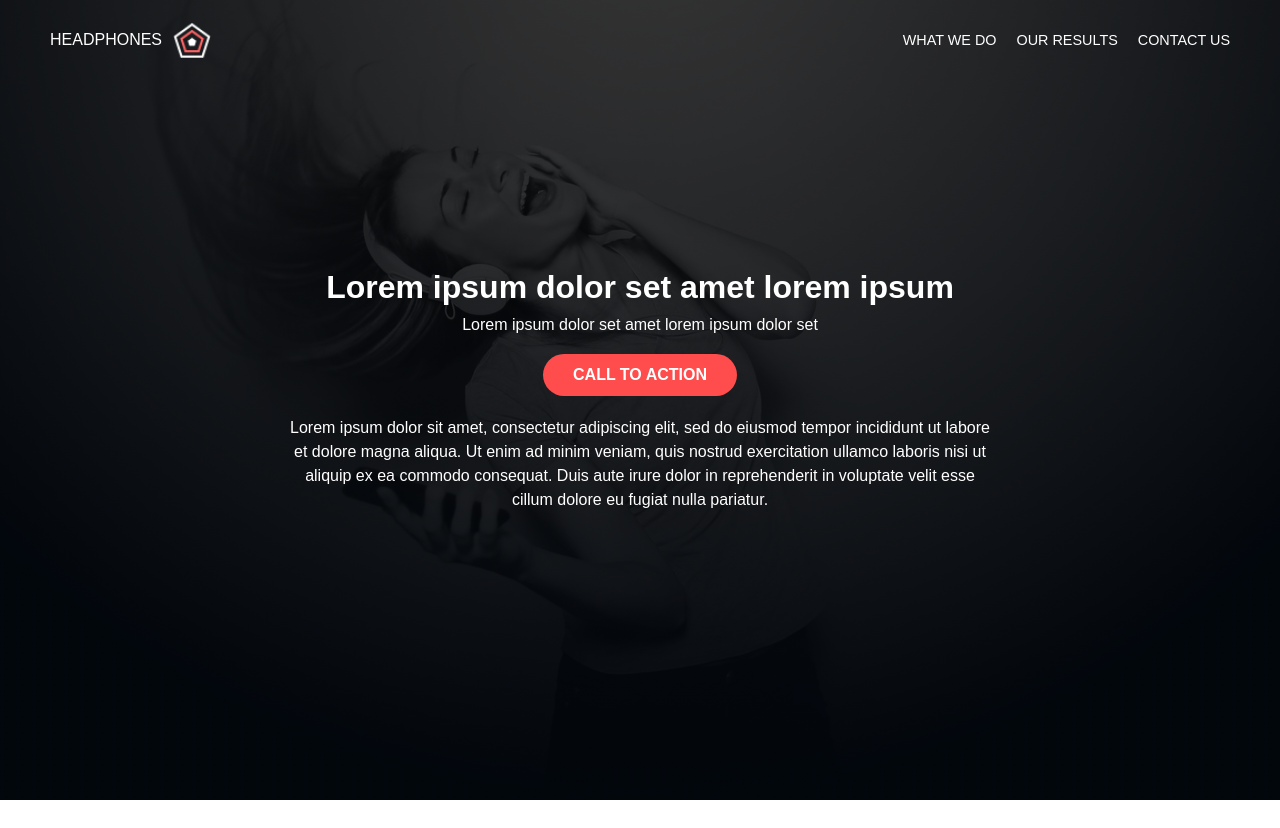
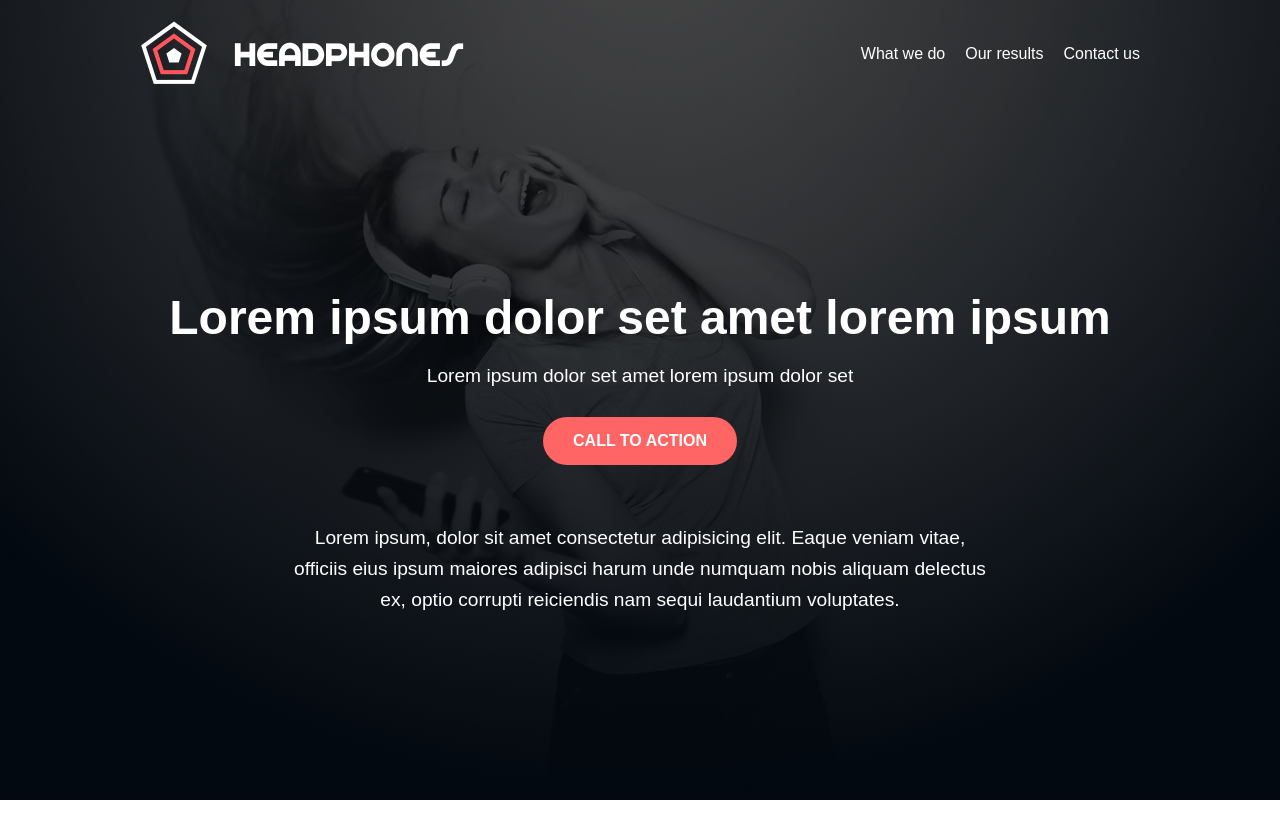
Before and after one commit to Sangbryan/alx_html_css, a plain HTML site: page headphones/0-index.html in a window 1280 px wide. Before the commit the page ends 800 px from the top, so only its background shows below. Drawn offline with Linux system fonts and the light colour scheme.

Commit message:
Update hero section with supporting paragraph under CTA

```diff
--- a/headphones/0-index.html
+++ b/headphones/0-index.html
@@ -7,32 +7,33 @@
   <link rel="stylesheet" href="0-styles.css">
 </head>
 <body>
-  <!-- Header -->
-  <header class="navbar">
-    <div class="logo">HEADPHONES
-        <img src="images/favicon.png" alt="Headphones logo">
-    </div>
-    <nav>
-      <ul>
-        <li><a href="#">what we do</a></li>
-        <li><a href="#">our results</a></li>
-        <li><a href="#">contact us</a></li>
-      </ul>
-    </nav>
+  <!-- Header Section -->
+  <header class="header">
+    <div class="container">
+      <nav class="navbar">
+        <a href="#" class="logo">
+          <img src="images/logo_headphones.png" alt="Headphones Logo">
+        </a>
+        <ul class="nav-links">
+          <li><a href="#">What we do</a></li>
+          <li><a href="#">Our results</a></li>
+          <li><a href="#">Contact us</a></li>
+        </ul>
+      </nav>
+
+      <!-- Hero Content -->
+      <div class="hero">
+        <h1>Lorem ipsum dolor set amet lorem ipsum</h1>
+        <p>Lorem ipsum dolor set amet lorem ipsum dolor set</p>
+        <a href="#" class="btn">Call to action</a><br>
+        <p class="hero-desc"> Lorem ipsum, dolor sit amet consectetur adipisicing elit. Eaque veniam vitae, officiis eius ipsum maiores adipisci harum unde numquam nobis aliquam delectus ex, optio corrupti reiciendis nam sequi laudantium voluptates.</p>
+
+      </div>
+
+
+       </div>
   </header>
 
-  <!-- Hero Section -->
-  <section class="hero">
-    <div class="hero-content">
-      <h1>Lorem ipsum dolor set amet lorem ipsum</h1>
-      <p>Lorem ipsum dolor set amet lorem ipsum dolor set</p>
-      <a href="#" class="btn">CALL TO ACTION</a>
-      <p class="hero-description">
-        Lorem ipsum dolor sit amet, consectetur adipiscing elit, sed do eiusmod tempor incididunt ut labore et dolore magna aliqua.
-        Ut enim ad minim veniam, quis nostrud exercitation ullamco laboris nisi ut aliquip ex ea commodo consequat.
-        Duis aute irure dolor in reprehenderit in voluptate velit esse cillum dolore eu fugiat nulla pariatur.
-      </p>
-    </div>
-  </section>
+
 </body>
 </html>
--- a/headphones/0-styles.css
+++ b/headphones/0-styles.css
@@ -4,100 +4,105 @@
   padding: 0;
   box-sizing: border-box;
 }
-
+/* Variables */
+:root {
+  --primary-color: #FF6565;
+  --text-color: #fff;
+  --max-width: 1000px;
+  --font: 'Source Sans Pro', sans-serif;
+}
 body {
-  font-family: Arial, Helvetica, sans-serif;
-  color: #fff;
+  font-family: var(--font);
+}
+/* Header */
+.header {
+  background: url("images/headphones_hero_1.jpg") no-repeat center center/cover;
+  height: 100vh;
+  position: relative;
 }
 
+.header::after {
+  content: "";
+  position: absolute;
+  top: 0;
+  left: 0;
+  width: 100%;
+  height: 100%;
+  background: rgba(0,0,0,0.6); /* dark overlay */
+}
+
+.container, .hero {
+  position: relative;
+  z-index: 1; /* keep content above overlay */
+}
+
+.container {
+  max-width: var(--max-width);
+  margin: 0 auto;
+  width: 90%;
+}
 /* Navbar */
 .navbar {
-  position: absolute;
-  top: 0;
-  width: 100%;
   display: flex;
   justify-content: space-between;
-  padding: 20px 50px;
-  z-index: 10;
   align-items: center;
+  padding: 20px 0;
 }
-
-/* Logo container */
-.logo {
-  display: flex;
-  align-items: center;
-  gap: 10px; /* space between image and text */
-}
-
-/* Logo image */
-.logo img {
-  height: 40px;
-  width: auto;
-  display: block;
-}
-
-/* Logo text */
-.logo-text {
-  font-weight: bold;
-  font-size: 1.3rem;
-  text-transform: uppercase;
-  letter-spacing: 1px;
-  color: #fff;
-}
-
-.navbar ul {
+.nav-links {
   list-style: none;
   display: flex;
   gap: 20px;
 }
 
-.navbar ul li a {
-  color: #fff;
+.nav-links a {
   text-decoration: none;
-  font-size: 0.9rem;
-  text-transform: uppercase;
+  color: var(--text-color);
 }
 
-/* Hero Section */
+.nav-links a:hover,
+.nav-links a:active {
+  color: var(--primary-color);
+}
+/* Hero */
 .hero {
-  height: 100vh;
-  background: linear-gradient(rgba(0,0,0,0.7), rgba(0,0,0,0.7)),
-              url('images/headphones_hero_1.jpg') center/cover no-repeat;
   display: flex;
+  flex-direction: column;
+  justify-content: center;
   align-items: center;
-  justify-content: center;
   text-align: center;
-  padding: 0 20px;
+  height: calc(100vh - 80px); /* minus navbar height */
 }
 
 .hero h1 {
-  font-size: 2rem;
-  margin-bottom: 10px;
+  font-size: 3rem;
+  margin-bottom: 20px;
+   color: #fff;
 }
-
 .hero p {
-  font-size: 1rem;
-  margin-bottom: 20px;
+  font-size: 1.2rem;
+  margin-bottom: 30px;
+   color: #fff;
+}
+.hero-desc {
+  margin-top: 40px;
+  font-size: 0.9rem;
+  line-height: 1.6;
+  max-width: 700px;
+  margin-left: auto;
+  margin-right: auto;
+  color: var(--text-color);
 }
 
 .btn {
-  display: inline-block;
-  padding: 12px 30px;
-  background: #ff4d4d;
+  background: var(--primary-color);
   color: #fff;
-  text-decoration: none;
+  padding: 15px 30px;
   border-radius: 30px;
   font-weight: bold;
-  margin-bottom: 20px;
+  text-transform: uppercase;
+  text-decoration: none;
 }
 
 .btn:hover {
-  background: #e60000;
+  opacity: 0.9;
 }
-
-.hero-description {
-  max-width: 700px;
-  margin: 0 auto;
-  font-size: 0.9rem;
-  line-height: 1.5;
-}
```
